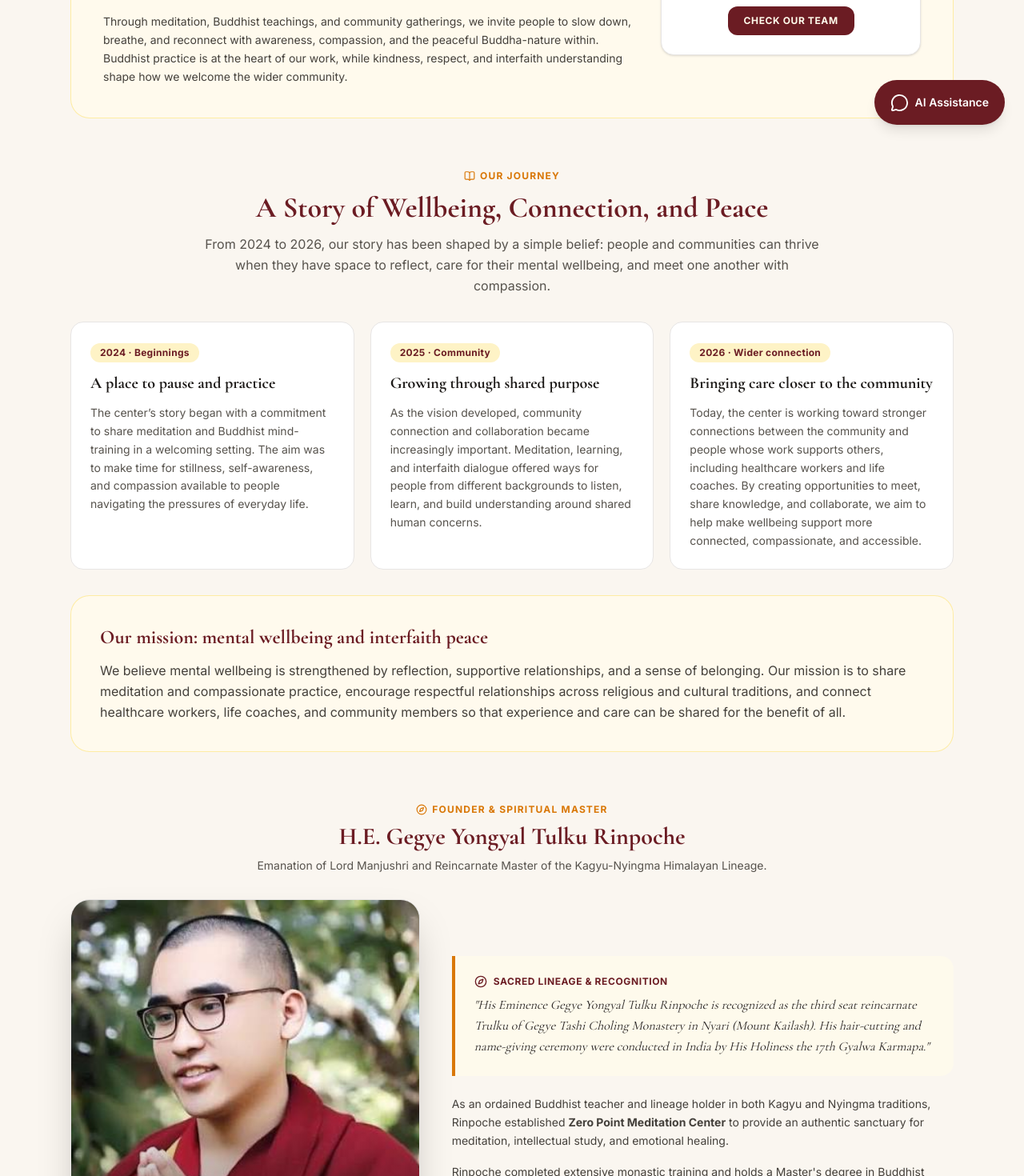
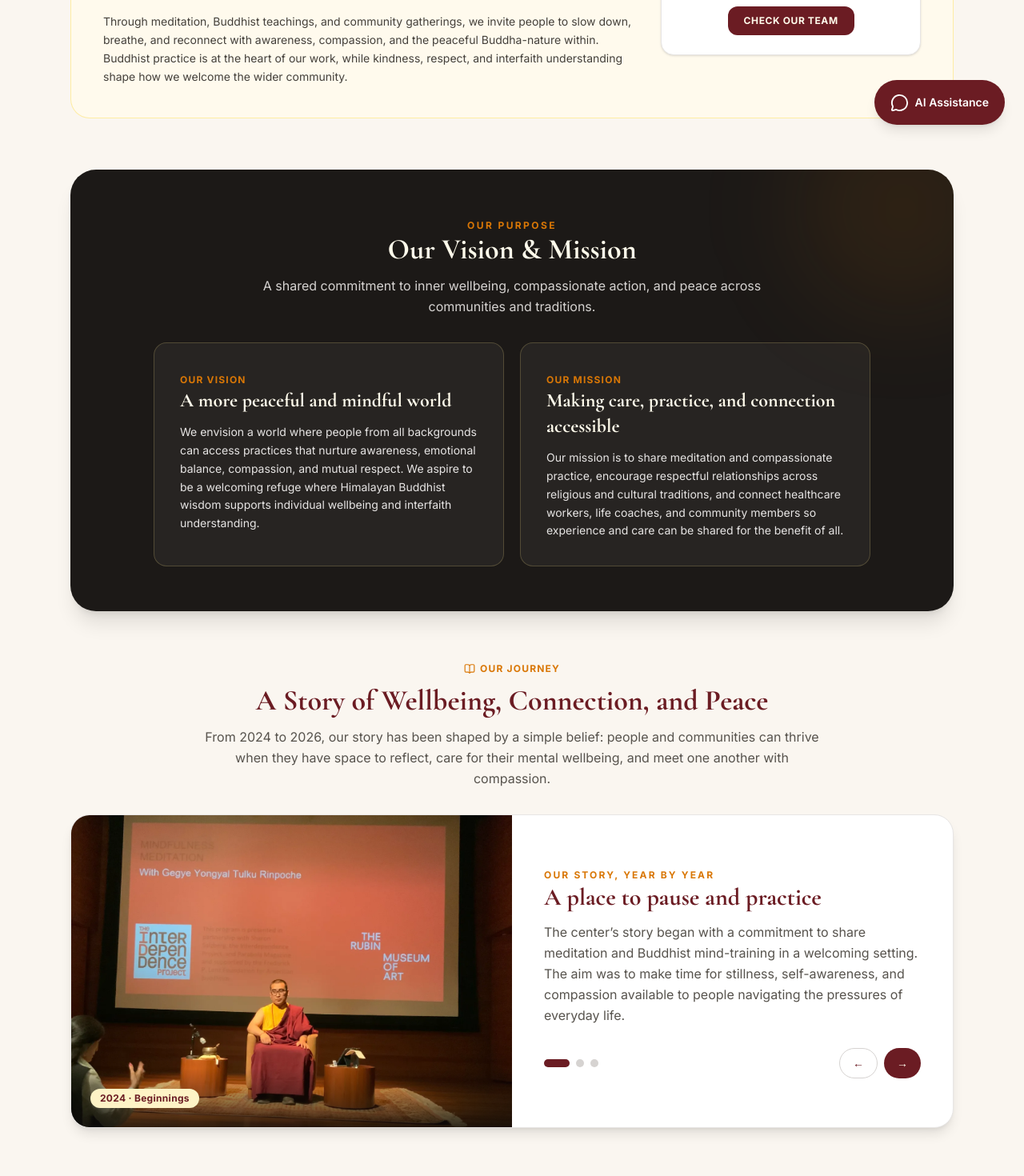
Before and after one commit to sherpaten/Zero-Point-Meditation-Center, a React (Vite) app in the folder zero-point-meditation/: page /about in a window 1280 px wide. Shown: the part 620-2090 px from the top of the page at 80% size. Built offline with nearby package versions, Linux system fonts and the light colour scheme.

Commit message:
Redesign About page sections and journey slider

```diff
--- a/zero-point-meditation/src/pages/About.jsx
+++ b/zero-point-meditation/src/pages/About.jsx
@@ -1,4 +1,4 @@
-import React from 'react';
+import React, { useState } from 'react';
 import { Helmet } from 'react-helmet-async';
 import { motion } from 'framer-motion';
 import { Users, Trees, Sparkles, Compass, HeartHandshake, CheckCircle2, Building2, BookOpen } from 'lucide-react';
@@ -12,6 +12,9 @@ import tenzingNorkaySherpa from '../assets/Teams/Tenzing Norkay Sherpa.webp';
 import smrityPhoto from '../assets/Teams/Smty.jpeg';
 import mimiLamaPhoto from '../assets/Teams/Mimi Lama.jpeg';
 import mayaKarmaJinpaPhoto from '../assets/Teams/Maya Karma Jinpa.jpeg';
+import journeyTeaching1 from '../assets/Teaching 1.webp';
+import journeyTeaching2 from '../assets/Teaching 2.jpg';
+import journeyTeaching3 from '../assets/Teaching 3.webp';
 
 const globalProjects = [
   {
@@ -37,6 +40,41 @@ const globalProjects = [
 ];
 
 export default function About() {
+  const journeySlides = [
+    { year: '2024 · Beginnings', title: 'A place to pause and practice', detail: 'The center’s story began with a commitment to share meditation and Buddhist mind-training in a welcoming setting. The aim was to make time for stillness, self-awareness, and compassion available to people navigating the pressures of everyday life.', image: journeyTeaching1, alt: 'Buddhist teaching and meditation practice' },
+    { year: '2025 · Community', title: 'Growing through shared purpose', detail: 'As the vision developed, community connection and collaboration became increasingly important. Meditation, learning, and interfaith dialogue offered ways for people from different backgrounds to listen, learn, and build understanding around shared human concerns.', image: journeyTeaching2, alt: 'Community gathering and shared learning' },
+    { year: '2026 · Wider connection', title: 'Bringing care closer to the community', detail: 'Today, the center is working toward stronger connections between the community and people whose work supports others, including healthcare workers and life coaches. By creating opportunities to meet, share knowledge, and collaborate, we aim to help make wellbeing support more connected, compassionate, and accessible.', image: journeyTeaching3, alt: 'Spiritual practice and community connection' }
+  ];
+  const [journeyIndex, setJourneyIndex] = useState(0);
+  const currentJourney = journeySlides[journeyIndex];
+  const people = [
+    { name: 'Tenzing Norkay Sherpa', role: 'IT Head (Nepal Team)', group: 'Team', image: tenzingNorkaySherpa, alt: 'Tenzing Norkay Sherpa, IT Head of the Nepal Team' },
+    { name: 'Smirti Pradhan', role: 'Analytics and Development Manager', group: 'Team', image: smrityPhoto, alt: 'Smirti Pradhan, Analytics and Development Manager' },
+    { name: 'Mimi Lama', role: 'Secretary of ZPMC', group: 'Team', image: mimiLamaPhoto, alt: 'Mimi Lama, Secretary of Zero Point Meditation Center' },
+    { name: 'Shirley Huang', role: 'Advisor', group: 'Advisors', image: null, alt: 'Profile placeholder for Shirley Huang, Advisor' },
+    { name: 'Maya Karma Jinpa', role: 'Advisor', group: 'Advisors', image: mayaKarmaJinpaPhoto, alt: 'Maya Karma Jinpa, Advisor to Zero Point Meditation Center' },
+    { name: 'Jessica', role: 'Member', group: 'Members', image: null, alt: 'Profile placeholder for Jessica, Member' },
+    { name: 'Dawa Dorje Sherpa', role: 'Member', group: 'Members', image: null, alt: 'Profile placeholder for Dawa Dorje Sherpa' }
+  ];
+  const renderPeople = (group) => (
+    <div className="grid grid-cols-2 sm:grid-cols-3 lg:grid-cols-4 xl:grid-cols-5 gap-4 max-w-5xl mx-auto">
+      {people.filter((person) => person.group === group).map((person) => (
+        <motion.article key={person.name} whileHover={{ y: -4 }} className="overflow-hidden rounded-2xl border border-stone-200 bg-white shadow-sm transition-shadow hover:shadow-lg">
+          <div className="aspect-square overflow-hidden bg-amber-50">
+            {person.image ? <img src={person.image} alt={person.alt} loading="lazy" className="h-full w-full object-cover object-center transition-transform duration-500 hover:scale-105" /> : (
+              <div className="flex h-full w-full flex-col items-center justify-center gap-2 text-buddhist-burgundy/70" aria-label={person.alt}>
+                <Users size={36} strokeWidth={1.4} /><span className="text-[10px] font-semibold uppercase tracking-wider">Photo coming soon</span>
+              </div>
+            )}
+          </div>
+          <div className="space-y-1.5 p-3 sm:p-4 text-center">
+            <h3 className="font-serif text-sm sm:text-base font-bold text-stone-900 leading-snug">{person.name}</h3>
+            <p className="text-[10px] sm:text-[11px] font-semibold uppercase tracking-wide text-buddhist-gold">{person.role}</p>
+          </div>
+        </motion.article>
+      ))}
+    </div>
+  );
   return (
 
       <div className="max-w-6xl mx-auto px-6 py-12 space-y-16">
@@ -101,6 +139,30 @@ export default function About() {
         </div>
       </div>
 
+      {/* Vision and Mission — presented together for clear visibility */}
+      <section aria-labelledby="vision-mission-heading" className="relative overflow-hidden rounded-[2rem] bg-stone-900 px-7 py-10 sm:px-12 sm:py-14 text-amber-50 shadow-xl">
+        <div className="absolute -right-16 -top-20 h-64 w-64 rounded-full bg-buddhist-gold/10 blur-3xl" />
+        <div className="relative mx-auto max-w-4xl space-y-8">
+          <div className="text-center space-y-3">
+            <span className="text-buddhist-gold font-bold text-xs uppercase tracking-[0.2em]">Our purpose</span>
+            <h2 id="vision-mission-heading" className="font-serif text-3xl sm:text-4xl font-bold">Our Vision & Mission</h2>
+            <p className="mx-auto max-w-2xl text-stone-300 text-sm sm:text-base leading-relaxed">A shared commitment to inner wellbeing, compassionate action, and peace across communities and traditions.</p>
+          </div>
+          <div className="grid md:grid-cols-2 gap-5">
+            <article className="rounded-2xl border border-amber-200/20 bg-white/5 p-6 sm:p-8 space-y-3">
+              <span className="text-buddhist-gold text-xs font-bold uppercase tracking-widest">Our Vision</span>
+              <h3 className="font-serif text-2xl font-bold">A more peaceful and mindful world</h3>
+              <p className="text-stone-200 text-sm leading-relaxed">We envision a world where people from all backgrounds can access practices that nurture awareness, emotional balance, compassion, and mutual respect. We aspire to be a welcoming refuge where Himalayan Buddhist wisdom supports individual wellbeing and interfaith understanding.</p>
+            </article>
+            <article className="rounded-2xl border border-amber-200/20 bg-white/5 p-6 sm:p-8 space-y-3">
+              <span className="text-buddhist-gold text-xs font-bold uppercase tracking-widest">Our Mission</span>
+              <h3 className="font-serif text-2xl font-bold">Making care, practice, and connection accessible</h3>
+              <p className="text-stone-200 text-sm leading-relaxed">Our mission is to share meditation and compassionate practice, encourage respectful relationships across religious and cultural traditions, and connect healthcare workers, life coaches, and community members so experience and care can be shared for the benefit of all.</p>
+            </article>
+          </div>
+        </div>
+      </section>
+
       {/* Our Story: 2024–2026 */}
       <section aria-labelledby="our-story-heading" className="space-y-8">
         <div className="text-center max-w-3xl mx-auto space-y-3">
@@ -114,26 +176,33 @@ export default function About() {
             From 2024 to 2026, our story has been shaped by a simple belief: people and communities can thrive when they have space to reflect, care for their mental wellbeing, and meet one another with compassion.
           </p>
         </div>
-        <div className="grid md:grid-cols-3 gap-5">
-          <article className="rounded-2xl border border-stone-200 bg-white p-6 space-y-3">
-            <span className="inline-flex rounded-full bg-amber-100 px-3 py-1 text-xs font-bold tracking-wide text-buddhist-burgundy">2024 · Beginnings</span>
-            <h3 className="font-serif text-xl font-bold text-stone-900">A place to pause and practice</h3>
-            <p className="text-stone-600 text-sm leading-relaxed">The center’s story began with a commitment to share meditation and Buddhist mind-training in a welcoming setting. The aim was to make time for stillness, self-awareness, and compassion available to people navigating the pressures of everyday life.</p>
-          </article>
-          <article className="rounded-2xl border border-stone-200 bg-white p-6 space-y-3">
-            <span className="inline-flex rounded-full bg-amber-100 px-3 py-1 text-xs font-bold tracking-wide text-buddhist-burgundy">2025 · Community</span>
-            <h3 className="font-serif text-xl font-bold text-stone-900">Growing through shared purpose</h3>
-            <p className="text-stone-600 text-sm leading-relaxed">As the vision developed, community connection and collaboration became increasingly important. Meditation, learning, and interfaith dialogue offered ways for people from different backgrounds to listen, learn, and build understanding around shared human concerns.</p>
-          </article>
-          <article className="rounded-2xl border border-stone-200 bg-white p-6 space-y-3">
-            <span className="inline-flex rounded-full bg-amber-100 px-3 py-1 text-xs font-bold tracking-wide text-buddhist-burgundy">2026 · Wider connection</span>
-            <h3 className="font-serif text-xl font-bold text-stone-900">Bringing care closer to the community</h3>
-            <p className="text-stone-600 text-sm leading-relaxed">Today, the center is working toward stronger connections between the community and people whose work supports others, including healthcare workers and life coaches. By creating opportunities to meet, share knowledge, and collaborate, we aim to help make wellbeing support more connected, compassionate, and accessible.</p>
-          </article>
-        </div>
-        <div className="rounded-3xl bg-amber-50/70 border border-amber-200/70 p-7 sm:p-9">
-          <h3 className="font-serif text-2xl font-bold text-buddhist-burgundy mb-3">Our mission: mental wellbeing and interfaith peace</h3>
-          <p className="text-stone-700 text-sm sm:text-base leading-relaxed">We believe mental wellbeing is strengthened by reflection, supportive relationships, and a sense of belonging. Our mission is to share meditation and compassionate practice, encourage respectful relationships across religious and cultural traditions, and connect healthcare workers, life coaches, and community members so that experience and care can be shared for the benefit of all.</p>
+        <div className="overflow-hidden rounded-3xl border border-stone-200 bg-white shadow-lg">
+          <div className="grid md:grid-cols-2">
+            <div className="relative min-h-[260px] md:min-h-[390px] bg-stone-100">
+              <img src={currentJourney.image} alt={currentJourney.alt} className="absolute inset-0 h-full w-full object-cover" loading="lazy" />
+              <div className="absolute inset-x-0 bottom-0 bg-gradient-to-t from-stone-950/80 to-transparent p-6">
+                <span className="inline-flex rounded-full bg-amber-100 px-3 py-1 text-xs font-bold tracking-wide text-buddhist-burgundy">{currentJourney.year}</span>
+              </div>
+            </div>
+            <div className="flex flex-col justify-center p-7 sm:p-10 space-y-5">
+              <div className="space-y-3">
+                <span className="text-buddhist-gold text-xs font-bold uppercase tracking-[0.18em]">Our story, year by year</span>
+                <h3 className="font-serif text-2xl sm:text-3xl font-bold text-buddhist-burgundy">{currentJourney.title}</h3>
+                <p className="text-stone-600 text-sm sm:text-base leading-relaxed">{currentJourney.detail}</p>
+              </div>
+              <div className="flex items-center justify-between gap-3 pt-2">
+                <div className="flex gap-2" aria-label="Choose a journey year">
+                  {journeySlides.map((slide, index) => (
+                    <button key={slide.year} type="button" onClick={() => setJourneyIndex(index)} aria-label={`Show ${slide.year}`} aria-pressed={journeyIndex === index} className={`h-2.5 rounded-full transition-all ${journeyIndex === index ? 'w-8 bg-buddhist-burgundy' : 'w-2.5 bg-stone-300 hover:bg-buddhist-gold'}`} />
+                  ))}
+                </div>
+                <div className="flex gap-2">
+                  <button type="button" onClick={() => setJourneyIndex((journeyIndex + journeySlides.length - 1) % journeySlides.length)} className="rounded-full border border-stone-300 px-4 py-2 text-sm font-semibold text-buddhist-burgundy hover:bg-amber-50" aria-label="Previous journey slide">←</button>
+                  <button type="button" onClick={() => setJourneyIndex((journeyIndex + 1) % journeySlides.length)} className="rounded-full bg-buddhist-burgundy px-4 py-2 text-sm font-semibold text-amber-50 hover:bg-red-900" aria-label="Next journey slide">→</button>
+                </div>
+              </div>
+            </div>
+          </div>
         </div>
       </section>
 
@@ -256,92 +325,25 @@ export default function About() {
         </div>
       </div>
 
-      {/* Team Section */}
-      <section id="team" className="space-y-8 pt-4 scroll-mt-24" aria-labelledby="team-heading">
+      {/* Team, Advisors and Members are shown in separate groups */}
+      <section id="team" className="space-y-12 pt-4 scroll-mt-24" aria-labelledby="team-heading">
         <div className="text-center max-w-2xl mx-auto space-y-3">
-          <span className="text-buddhist-gold font-bold text-xs uppercase tracking-widest flex items-center justify-center gap-1.5">
-            <Users size={14} /> The People Behind the Center
-          </span>
-          <h2 id="team-heading" className="font-serif text-3xl font-bold text-buddhist-burgundy">
-            Our Team
-          </h2>
-          <p className="text-stone-600 text-sm leading-relaxed">
-            Meet the people who guide the center’s spiritual work and support its technology and operations.
-          </p>
+          <span className="text-buddhist-gold font-bold text-xs uppercase tracking-widest flex items-center justify-center gap-1.5"><Users size={14} /> The People Behind the Center</span>
+          <h2 id="team-heading" className="font-serif text-3xl font-bold text-buddhist-burgundy">Our People</h2>
+          <p className="text-stone-600 text-sm leading-relaxed">Meet the people who guide the center’s work and support its community.</p>
         </div>
-
-        <div className="grid grid-cols-2 sm:grid-cols-3 lg:grid-cols-4 xl:grid-cols-5 gap-4 max-w-5xl mx-auto">
-          {[
-            {
-              name: "Tenzing Norkay Sherpa",
-              role: "IT Head (Nepal Team)",
-              image: tenzingNorkaySherpa,
-              alt: "Tenzing Norkay Sherpa, IT Head of the Nepal Team"
-            },
-            {
-              name: "Smirti Pradhan",
-              role: "Analytics and Development Manager",
-              image: smrityPhoto,
-              alt: "Smirti Pradhan, Analytics and Development Manager"
-            },
-            {
-              name: "Mimi Lama",
-              role: "Secretary of ZPMC",
-              image: mimiLamaPhoto,
-              alt: "Mimi Lama, Secretary of Zero Point Meditation Center"
-            },
-            {
-              name: "Shirley Huang",
-              role: "Advisor",
-              image: null,
-              alt: "Profile placeholder for Shirley Huang, Advisor"
-            },
-            {
-              name: "Jessica",
-              role: "Member",
-              image: null,
-              alt: "Profile placeholder for Jessica, Member"
-            },
-            {
-              name: "Dawa Dorje Sherpa",
-              role: "Member",
-              image: null,
-              alt: "Profile placeholder for Dawa Dorje Sherpa"
-            },
-            {
-              name: "Maya Karma Jinpa",
-              role: "Advisor",
-              image: mayaKarmaJinpaPhoto,
-              alt: "Maya Karma Jinpa, Advisor to Zero Point Meditation Center"
-            }
-          ].map((member) => (
-            <motion.article
-              key={member.name}
-              whileHover={{ y: -4 }}
-              className="overflow-hidden rounded-2xl border border-stone-200 bg-white shadow-sm transition-shadow hover:shadow-lg"
-            >
-              <div className="aspect-square overflow-hidden bg-amber-50">
-                {member.image ? (
-                  <img
-                    src={member.image}
-                    alt={member.alt}
-                    loading="lazy"
-                    className="h-full w-full object-cover object-center transition-transform duration-500 hover:scale-105"
-                  />
-                ) : (
-                  <div className="flex h-full w-full flex-col items-center justify-center gap-2 text-buddhist-burgundy/70" aria-label={member.alt}>
-                    <Users size={36} strokeWidth={1.4} />
-                    <span className="text-[10px] font-semibold uppercase tracking-wider">Photo coming soon</span>
-                  </div>
-                )}
-              </div>
-              <div className="space-y-1.5 p-3 sm:p-4 text-center">
-                <h3 className="font-serif text-sm sm:text-base font-bold text-stone-900 leading-snug">{member.name}</h3>
-                <p className="text-[10px] sm:text-[11px] font-semibold uppercase tracking-wide text-buddhist-gold">{member.role}</p>
-              </div>
-            </motion.article>
-          ))}
-        </div>
+        <section aria-labelledby="team-members-heading" className="space-y-5">
+          <div className="text-center"><h3 id="team-members-heading" className="font-serif text-2xl font-bold text-buddhist-burgundy">Team</h3><p className="mt-1 text-sm text-stone-500">The people supporting the center’s day-to-day work</p></div>
+          {renderPeople('Team')}
+        </section>
+        <section aria-labelledby="advisors-heading" className="space-y-5">
+          <div className="text-center"><h3 id="advisors-heading" className="font-serif text-2xl font-bold text-buddhist-burgundy">Advisors</h3><p className="mt-1 text-sm text-stone-500">Offering guidance and experience to the center</p></div>
+          {renderPeople('Advisors')}
+        </section>
+        <section aria-labelledby="members-heading" className="space-y-5">
+          <div className="text-center"><h3 id="members-heading" className="font-serif text-2xl font-bold text-buddhist-burgundy">Members</h3><p className="mt-1 text-sm text-stone-500">Part of our growing community</p></div>
+          {renderPeople('Members')}
+        </section>
       </section>
 
       {/* Global Institutional Leadership Section */}
@@ -377,6 +379,18 @@ export default function About() {
           ))}
         </div>
       </div>
+      <section id="join-sangha" aria-labelledby="join-sangha-heading" className="relative overflow-hidden rounded-[2rem] bg-amber-50 border border-amber-200 p-8 sm:p-12 text-center">
+        <div className="mx-auto max-w-3xl space-y-4">
+          <span className="text-buddhist-gold font-bold text-xs uppercase tracking-[0.2em]">You are welcome here</span>
+          <h2 id="join-sangha-heading" className="font-serif text-3xl sm:text-4xl font-bold text-buddhist-burgundy">Join Our Sangha</h2>
+          <p className="text-stone-700 text-sm sm:text-base leading-relaxed">Whether you are beginning a meditation practice, exploring Buddhist teachings, or looking for a supportive community, we welcome you. Take part in our community classes, teachings, and gatherings, and grow together through kindness and awareness.</p>
+          <div className="flex flex-wrap justify-center gap-3 pt-2">
+            <a href="/contact" className="inline-flex items-center justify-center rounded-xl bg-buddhist-burgundy px-6 py-3 text-sm font-bold text-amber-50 hover:bg-red-900 transition-colors">Get in touch</a>
+            <a href="/services" className="inline-flex items-center justify-center rounded-xl border border-buddhist-burgundy/30 px-6 py-3 text-sm font-bold text-buddhist-burgundy hover:bg-white transition-colors">Explore our offerings</a>
+          </div>
+        </div>
+      </section>
+
     </div>
   );
 }
```
